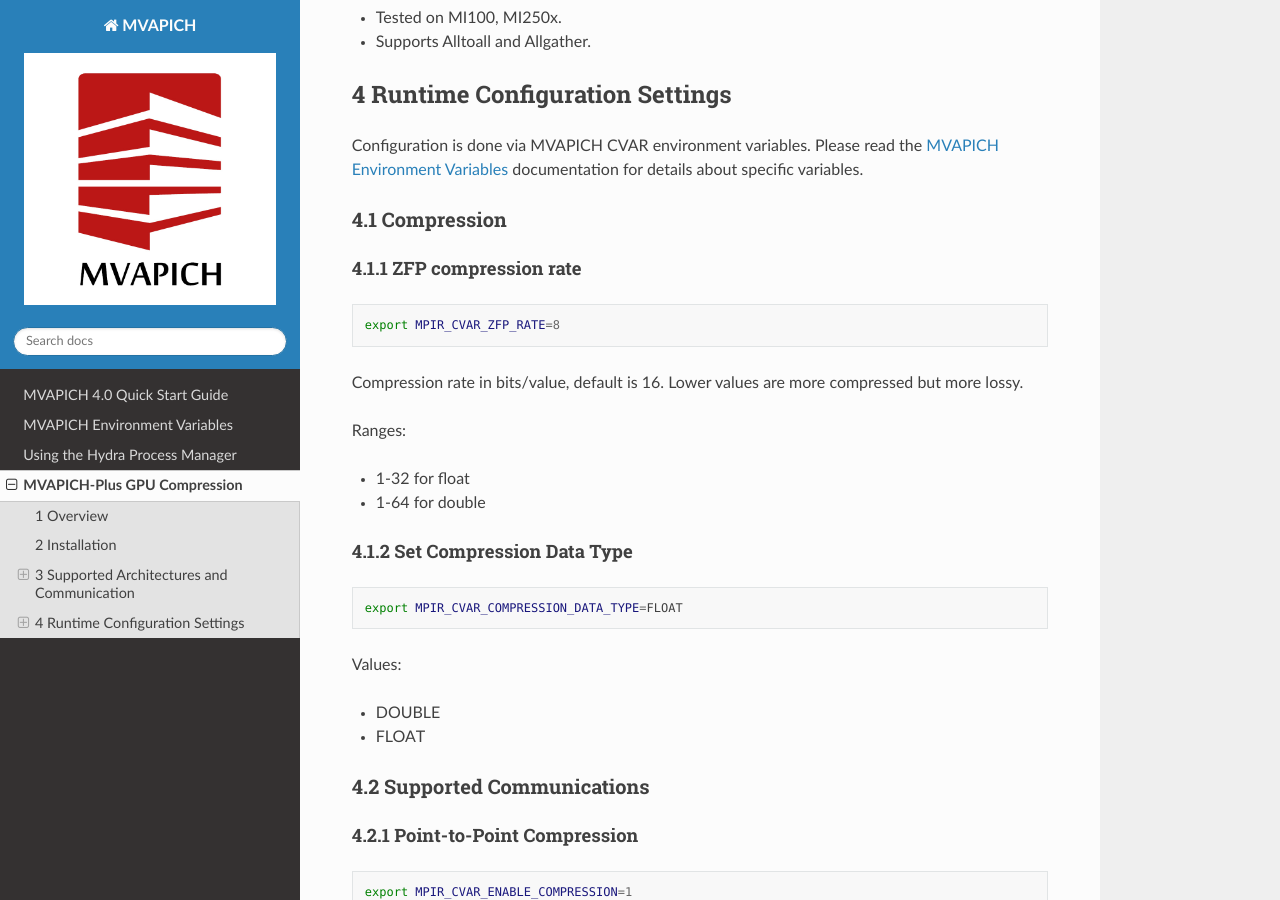
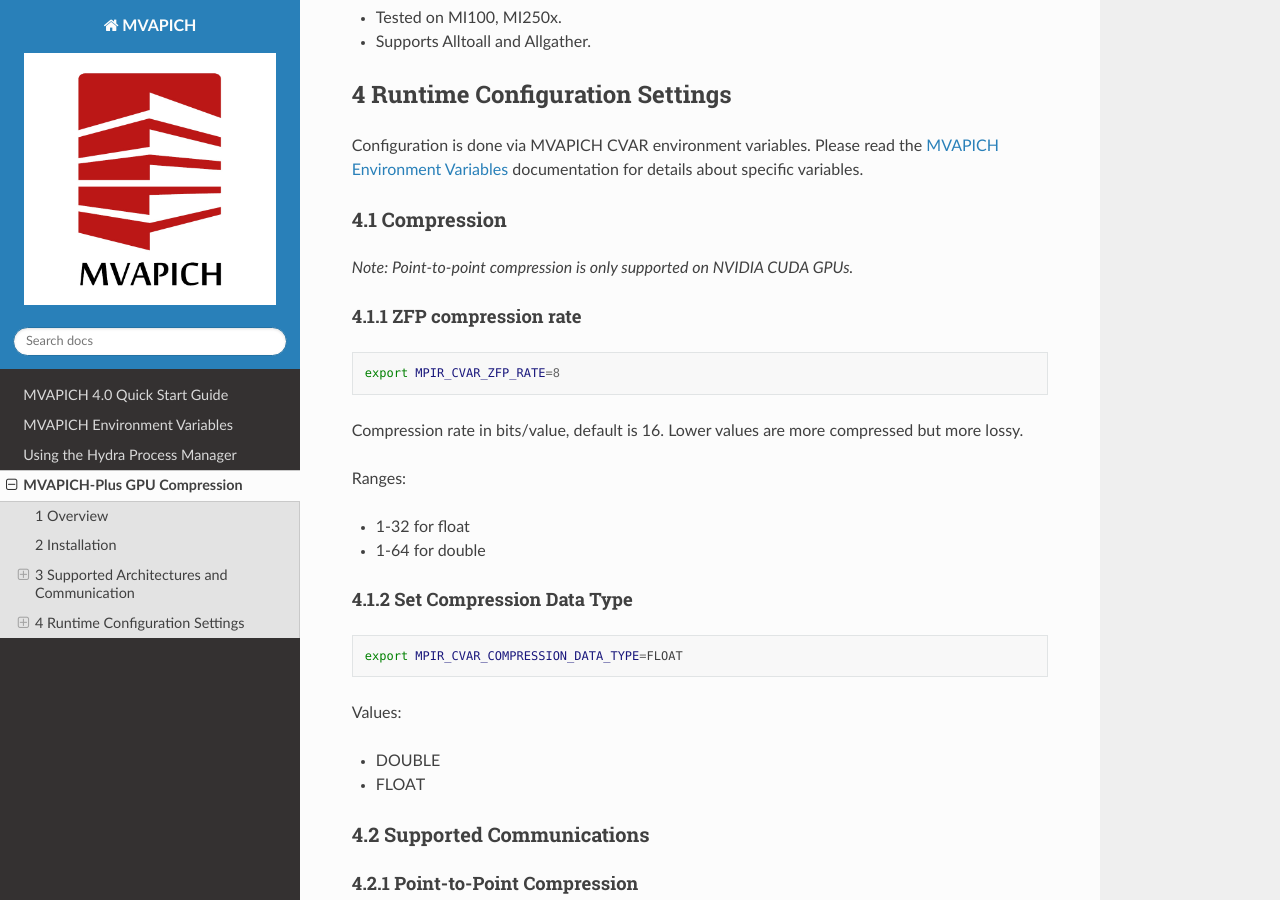
Before and after one commit to OSU-Nowlab/MVAPICH-docs, a Sphinx documentation site: the page built from docs/source/zfp.rst, in a window 1280 px wide and 900 px high, scrolled down 1274 px. Built offline with Sphinx 7.4.7 and the Read the Docs theme 3.1.0, drawn with Linux system fonts in a browser that asks for light colours.

Commit message:
Emphasis that pt2pt is only for Nvidia CUDA GPU

```diff
--- a/docs/source/zfp.rst
+++ b/docs/source/zfp.rst
@@ -52,6 +52,8 @@
 
 4.1 Compression
 ~~~~~~~~~~~~~~~
+
+*Note: Point-to-point compression is only supported on NVIDIA CUDA GPUs.*
 
 4.1.1 ZFP compression rate
 ^^^^^^^^^^^^^^^^^^^^^^^^^^
```
